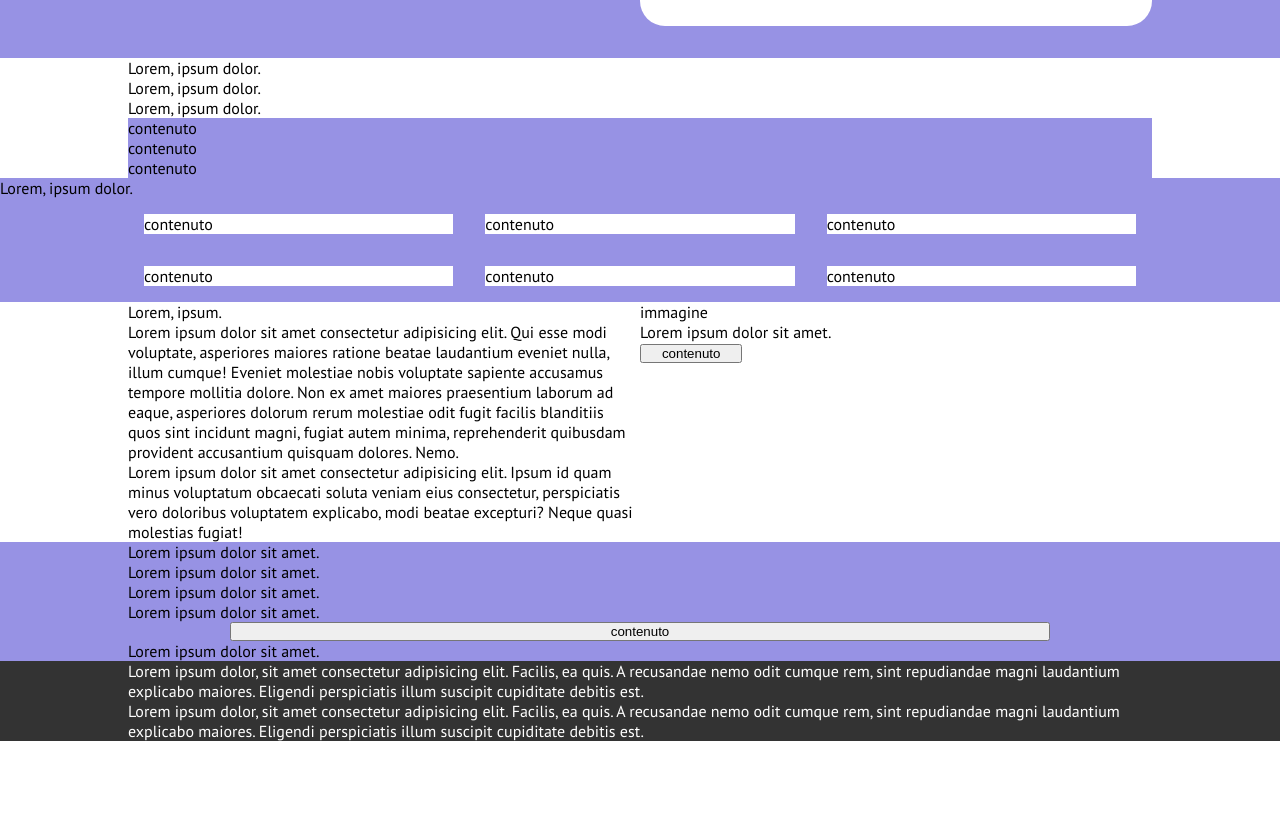
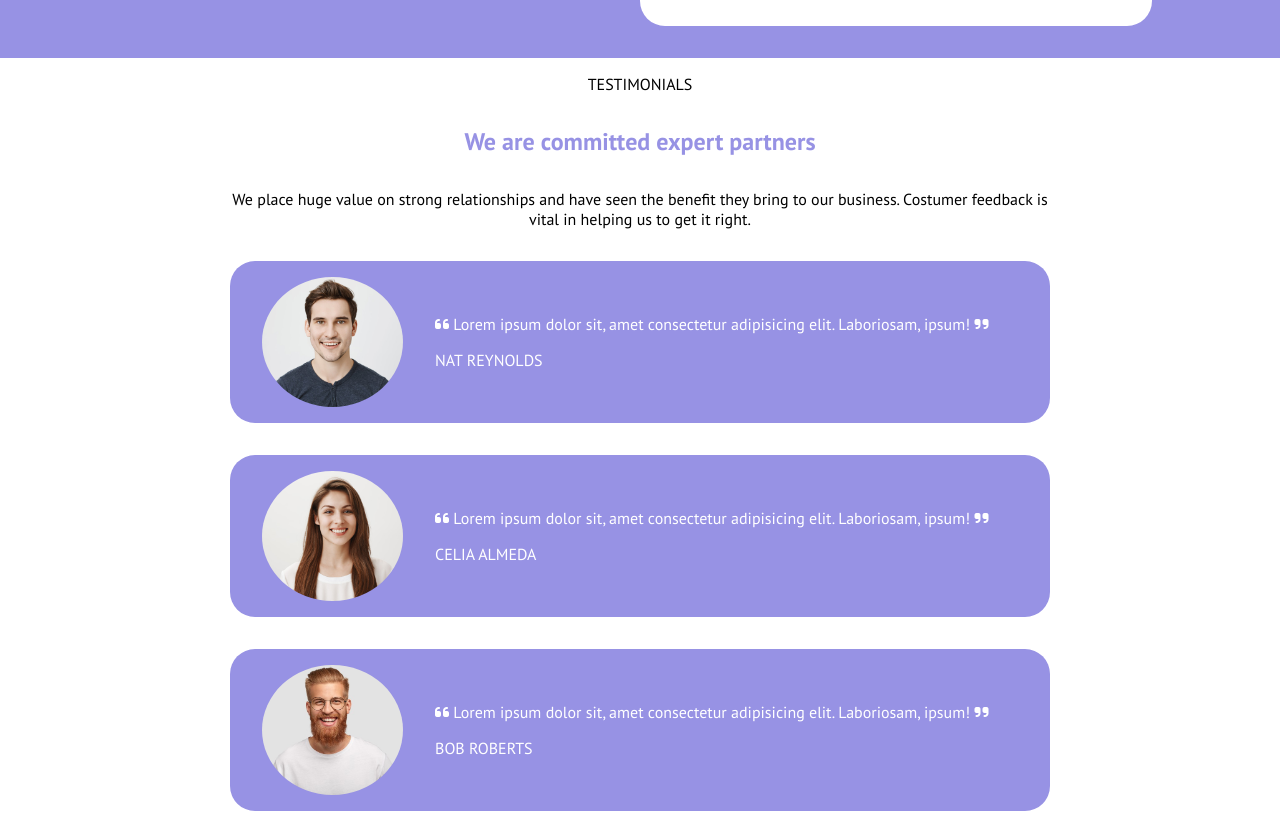
Before and after one commit to AntoninoIrrera/htmlcss-responsive-layout, a plain HTML site: page index.html in a window 1280 px wide. Shown: the part 1489-2304 px from the top of the page. Before the commit the page ends 2230 px from the top, so only its background shows below. Drawn offline with Linux system fonts and the light colour scheme.

Commit message:
terza section del main inserimento contenuti, responsive per laptop-tablet-mobile

```diff
--- a/css/style.css
+++ b/css/style.css
@@ -310,7 +310,7 @@ div.card-white>p{
     }
 
 }
-
+/* ? vedere meglio ? */
 @media all and (min-width:1200px) {
 
     .contenuto-plan{
@@ -321,7 +321,7 @@ div.card-white>p{
 
 /* ------------ */
 
-/* iniziare da qua */
+
 .contenuto-partner{
     flex-direction: column;
 
@@ -330,7 +330,98 @@ div.card-white>p{
 .card-partner{
 
     background-color: #9792e4;
+
+    width: 80%;
+    margin: 1rem auto;
+
+    border-radius: 25px;
+
+    display: flex;
+    flex-direction: column;
+
+    align-items: center;
+
+    color: white;
 }
+
+.uppercase{
+    text-transform: uppercase;
+}
+
+div.contenitore-card-partner>p{
+    margin: 1rem 0;
+}
+
+section.contenuto-partner>p,
+section.contenuto-partner>h2{
+    width: 80%;
+    margin: 1rem auto;
+}
+
+.margine-bottom{
+    margin-bottom: 5rem;
+}
+
+.img-partner{
+
+    margin: 1rem 0;
+
+    border-radius: 100%;
+    width: 150px;
+    height: 150px;
+
+
+    background-size: cover;
+    background-position: center;
+}
+
+.img-partner1{
+    background-image: url(../img/testimonial1.jpg);
+}
+
+.img-partner2 {
+    background-image: url(../img/testimonial2.jpg);
+}
+.img-partner3 {
+    background-image: url(../img/testimonial3.jpg);
+}
+
+
+.color-viola{
+    color: #9792e4;
+}
+
+@media all and (min-width:768px) {
+
+    .card-partner{
+        flex-direction: row;
+    }
+
+    .contenitore-card-partner{
+
+        text-align: left;
+
+        width: 80%;
+
+        margin-left: 2rem;
+    }
+
+    .img-partner{
+        margin-left: 2rem;
+
+        height: 130px;
+    }
+
+}
+
+@media all and (min-width:1400px) {
+
+    .img-partner{
+        height: 150px;
+    }
+}
+
+
 
 /* -------------- */
 
@@ -338,6 +429,8 @@ div.card-white>p{
 
     flex-direction: column;
 }
+
+
 
 
 
--- a/index.html
+++ b/index.html
@@ -89,14 +89,32 @@
                 </section>
             </div>
 
-            <!-- iniziare da qua -->
-            <section class="flex conteiner contenuto-partner">
-                <p>Lorem, ipsum dolor.</p>
-                <p>Lorem, ipsum dolor.</p>
-                <p>Lorem, ipsum dolor.</p>
-                <div class="card-partner">contenuto</div>
-                <div class="card-partner">contenuto</div>
-                <div class="card-partner">contenuto</div>
+
+            <section class="flex conteiner contenuto-partner center-align">
+                <p class="uppercase">Testimonials</p>
+                <h2 class="color-viola">We are committed expert partners</h2>
+                <p>We place huge value on strong relationships and have seen the benefit they bring to our business. Costumer feedback is vital in helping us to get it right.</p>
+                <div class="card-partner">
+                    <div class="img-partner img-partner1"></div>
+                    <div class="contenitore-card-partner">
+                        <p><i class="fa-solid fa-quote-left"></i> Lorem ipsum dolor sit, amet consectetur adipisicing elit. Laboriosam, ipsum! <i class="fa-solid fa-quote-right"></i></p>
+                        <p class="uppercase">Nat Reynolds</p>
+                    </div>
+                </div>
+                <div class="card-partner">
+                    <div class="img-partner img-partner2"></div>
+                    <div class="contenitore-card-partner">
+                        <p><i class="fa-solid fa-quote-left"></i> Lorem ipsum dolor sit, amet consectetur adipisicing elit. Laboriosam, ipsum! <i class="fa-solid fa-quote-right"></i></p>
+                        <p class="uppercase">Celia Almeda</p>
+                    </div>
+                </div>
+                <div class="card-partner margine-bottom">
+                    <div class="img-partner img-partner3"></div>
+                    <div class="contenitore-card-partner">
+                        <p><i class="fa-solid fa-quote-left"></i> Lorem ipsum dolor sit, amet consectetur adipisicing elit. Laboriosam, ipsum! <i class="fa-solid fa-quote-right"></i></p>
+                        <p class="uppercase">Bob Roberts</p>
+                    </div>
+                </div>
             </section>
 
             <div class="section-viola">
```
